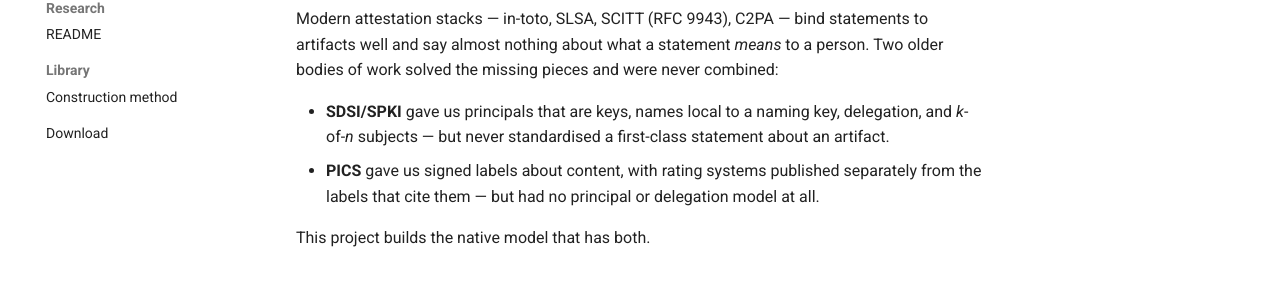
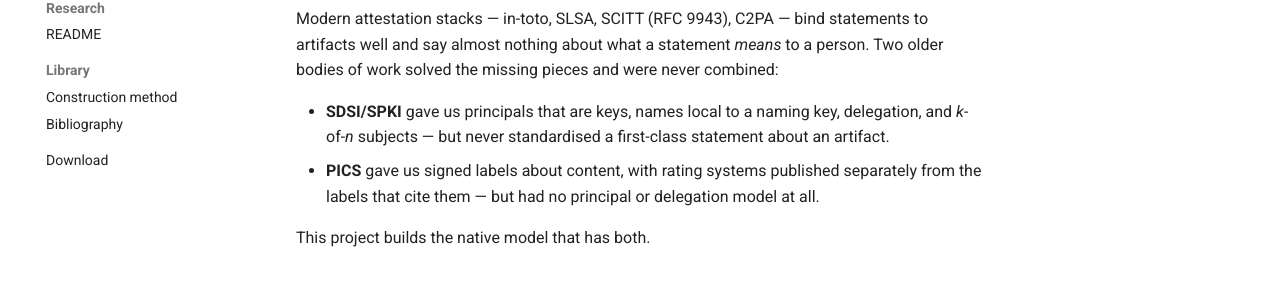
Before and after one commit to m-of-n/mofn, an MkDocs documentation site: the page built from docs/index.md, in a window 1280 px wide and 1183 px high. Shown: the part 680-976 px from the top of the window. Built offline with MkDocs 1.6.1 and Material for MkDocs 9.7.7, drawn with Linux system fonts in a browser that asks for light colours.

```diff
--- a/mkdocs.nav.yml
+++ b/mkdocs.nav.yml
@@ -16,4 +16,5 @@ nav:
       - "README": research/README.md
   - Library:
       - Construction method: library/construction.md
+      - Bibliography: library/bibliography.md
   - Download: download.md
```
